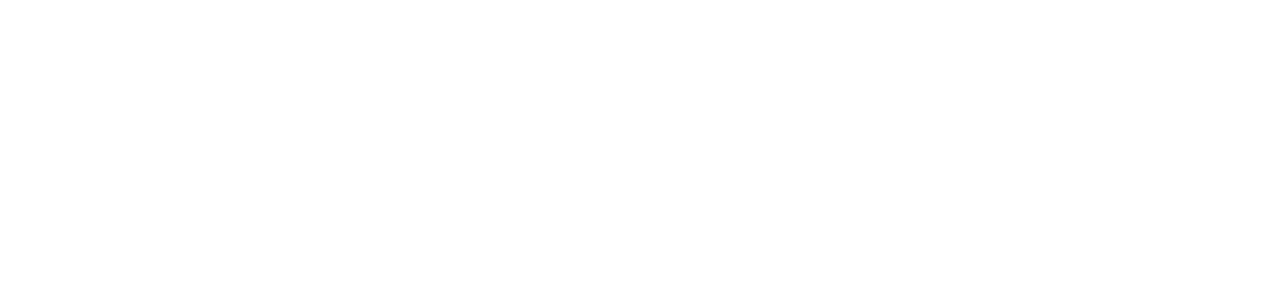
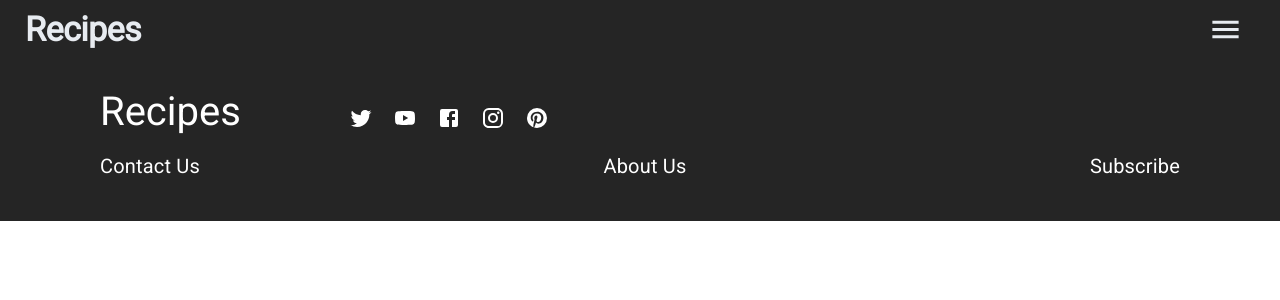
Before and after one commit to kalitovskyyroman/recipes, a React (Create React App) app: page / in a window 1280 px wide. Shown: the top 300 px of the page. Built offline with nearby package versions, Linux system fonts and the light colour scheme.

Commit message:
hotfix: try fix routing 2

```diff
--- a/src/App.tsx
+++ b/src/App.tsx
@@ -1,3 +1,4 @@
+import { HashRouter } from "react-router-dom";
 import Header from "./components/Header/Header";
 import Footer from "./components/Footer/Footer";
 import AllRoutes from "./Routing/AllRoutes";
@@ -7,7 +8,9 @@ const App = () => (
     <>
         <Header />
         <div className={style.app}>
-            <AllRoutes />
+            <HashRouter basename="https://kalitovskyyroman.github.io/recipes/">
+                <AllRoutes />
+            </HashRouter>
         </div>
         <Footer />
     </>
--- a/src/index.tsx
+++ b/src/index.tsx
@@ -1,5 +1,4 @@
 import ReactDOM from "react-dom";
-import { HashRouter } from "react-router-dom";
 import { ThemeProvider } from "@mui/material/styles";
 import "./styles/reset.scss";
 import App from "./App";
@@ -7,11 +6,9 @@ import theme from "./theme";
 import reportWebVitals from "./reportWebVitals";
 
 ReactDOM.render(
-    <HashRouter basename="https://kalitovskyyroman.github.io/recipes/">
-        <ThemeProvider theme={theme}>
-            <App />
-        </ThemeProvider>
-    </HashRouter>,
+    <ThemeProvider theme={theme}>
+        <App />
+    </ThemeProvider>,
     document.getElementById("root")
 );
 
```
